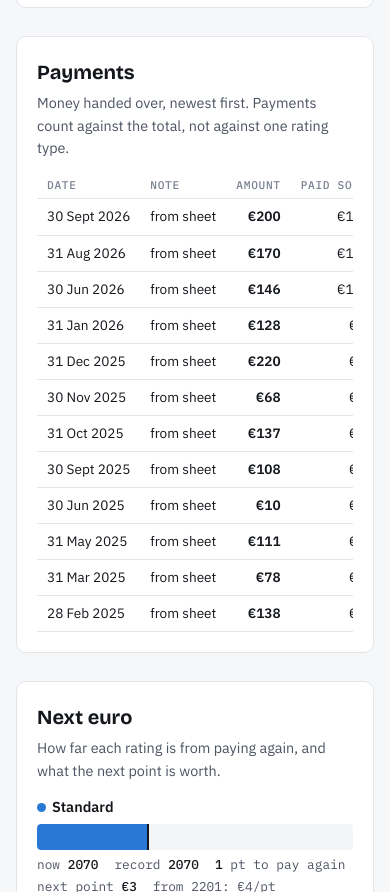
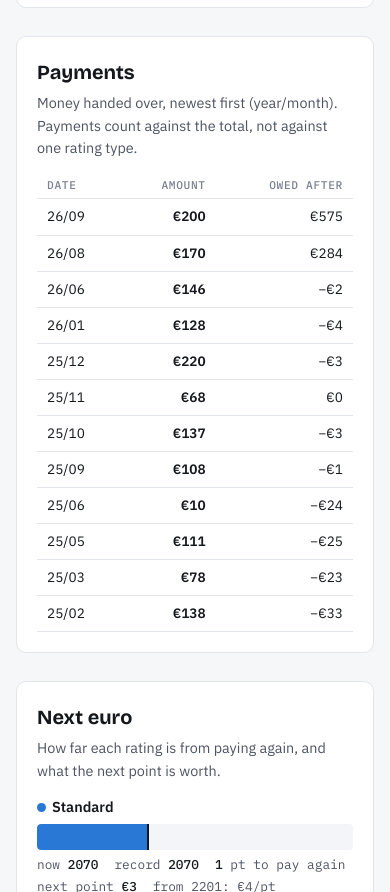
Before and after one commit to tomyka/PauliusChess, a website: page site/index.html in a window 390 px wide. Shown: the part 1497-2389 px from the top of the page. Drawn offline with nearby package versions, Linux system fonts and the light colour scheme.

Commit message:
style: compact payments table for mobile
Show only year/month, amount and owed after; notes stay in the data.

Co-Authored-By: Claude Opus 5.5 <noreply@anthropic.com>

```diff
--- a/site/index.html
+++ b/site/index.html
@@ -75,6 +75,7 @@ th, td { text-align: right; padding: 7px 10px; border-bottom: 1px solid var(--li
 th:first-child, td:first-child, th:nth-child(2), td:nth-child(2) { text-align: left; }
 th { font: 500 .7rem/1 var(--f-mono); letter-spacing: .06em; text-transform: uppercase; color: var(--ink-3); }
 td.eur { font-weight: 600; }
+table.pay th:nth-child(2), table.pay td:nth-child(2) { text-align: right; }
 .cat { display: inline-flex; align-items: center; gap: 6px; }
 
 .tip { position: fixed; pointer-events: none; background: var(--surface); color: var(--ink); border: 1px solid var(--line); border-radius: 6px; padding: 8px 10px; font: 400 .78rem/1.45 var(--f-mono); box-shadow: 0 4px 16px rgb(0 0 0 / .12); font-variant-numeric: tabular-nums; z-index: 5; min-width: 150px; }
@@ -124,7 +125,7 @@ a { color: inherit; }
     <div class="card-head">
       <div>
         <h2>Payments</h2>
-        <p>Money handed over, newest first. Payments count against the total, not against one rating type.</p>
+        <p>Money handed over, newest first (year/month). Payments count against the total, not against one rating type.</p>
       </div>
     </div>
     <div class="tablewrap" id="payments"></div>
@@ -194,7 +195,6 @@ const CATS = Object.entries(data.categories).map(([key, c]) => ({
 }));
 
 // Payments: running paid total, and what had been earned by each payment's date.
-const escapeHtml = s => s.replace(/[&<>"]/g, ch => ({ "&": "&amp;", "<": "&lt;", ">": "&gt;", '"': "&quot;" })[ch]);
 const earnedBy = i => CATS.reduce((s, c) => s + c.cum[i], 0);
 // Rating month index a date falls in: FIDE publishes on the 1st, so a date counts from its own month.
 const monthIndexOf = date => { let i = 0; while (i < last && data.months[i + 1] <= date.slice(0, 7)) i++; return i; };
@@ -330,8 +330,8 @@ const yearTicks = MONTHS.map((d, i) => d.getMonth() === 0 ? i : -1).filter(i =>
 // Payments table
 const formUrl = `https://github.com/${data.repo}/actions/workflows/record-payout.yml`;
 document.getElementById("payments").innerHTML = PAID.length
-  ? `<table><thead><tr><th>Date</th><th>Note</th><th>Amount</th><th>Paid so far</th><th>Owed after</th></tr></thead><tbody>` +
-    PAID.slice().reverse().map(p => `<tr><td>${fmtD(p.date)}</td><td>${p.note ? escapeHtml(p.note) : ""}</td><td class="eur">${eur(p.eur)}</td><td>${eur(p.cum)}</td><td>${eur(earnedBy(p.i) - p.cum)}</td></tr>`).join("") +
+  ? `<table class="pay"><thead><tr><th>Date</th><th>Amount</th><th>Owed after</th></tr></thead><tbody>` +
+    PAID.slice().reverse().map(p => `<tr><td>${p.date.slice(2, 4)}/${p.date.slice(5, 7)}</td><td class="eur">${eur(p.eur)}</td><td>${eur(earnedBy(p.i) - p.cum)}</td></tr>`).join("") +
     `</tbody></table>`
   : `<p class="empty">No payments recorded yet. Add one with the <a href="${formUrl}">Record payout</a> form (repo owner only).</p>`;
 
```
Also changed, not shown: README.md.
